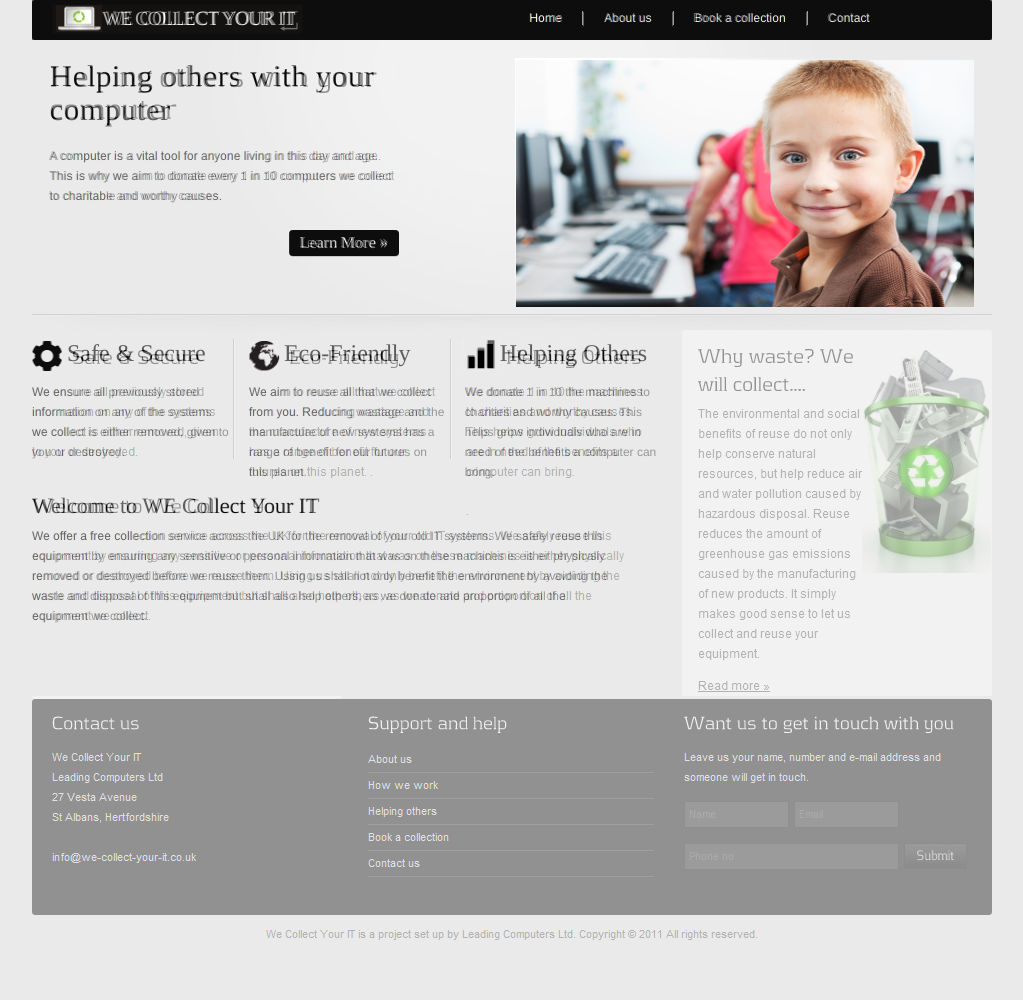
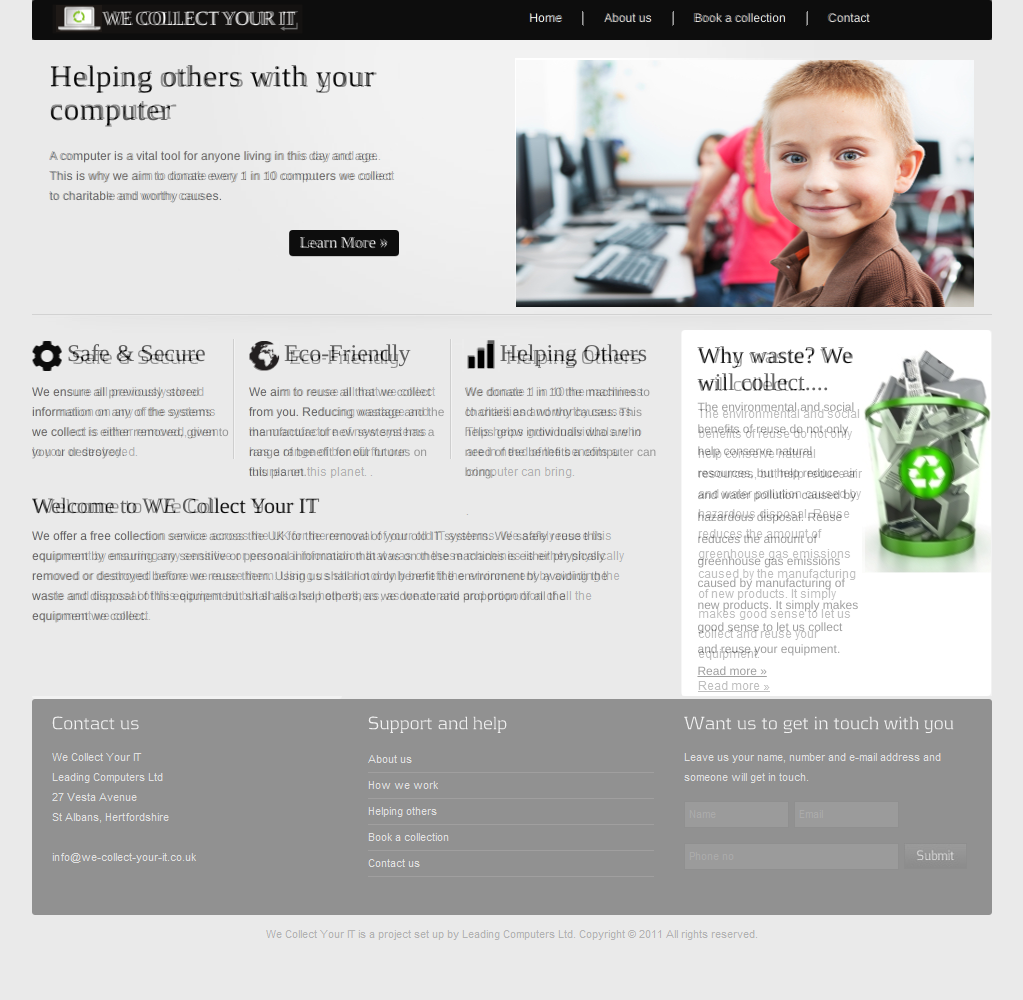
Before and after one commit to Hollyw00d/codingDojoSmallProjects, a PHP site: page / in a window 1280 px wide. Shown: the whole page, without its empty margins (128-1151 px from the left). Run offline with PHP 8.4, Linux system fonts and the light colour scheme.

Commit message:
callouts div done

```diff
--- a/zzz_coding-dojo-belt-tests/yellow-belt-css-html/css/styles.css
+++ b/zzz_coding-dojo-belt-tests/yellow-belt-css-html/css/styles.css
@@ -463,6 +463,16 @@ p {
     line-height: 20px;
 }
 
+a:link, a:visited {
+    color: #606060;
+    text-decoration: underline;
+}
+
+a:hover, a:active {
+    color: #606060;
+    text-decoration: none;
+}
+
 #wrapper {
     position: relative;
     width: 960px;
@@ -675,3 +685,41 @@ p {
             width: 580px;
             margin: 7px 0 0;
         }
+
+    #right-callouts {
+        display: inline-block;
+        vertical-align: top;
+        width: 310px;
+        height: 366px;
+        border-radius: 4px;
+        background: #fff;
+        margin: 15px 0 0 5px;
+    }
+
+        #right-callouts-text {
+            display: inline-block;
+            vertical-align: top;
+            width: 179px;
+        }
+
+            #right-callouts-text h2 {
+                padding: 12px 0 0 16px;
+                font-size: 24px;
+            }
+
+            #right-callouts-text p {
+                margin: 0;
+                padding: 0 0 0 16px;
+                line-height: 22px;
+            }
+
+        #right-callout-img {
+            display: inline-block;
+            vertical-align: top;
+            width: 126px;
+        }
+
+            #right-callout-img img {
+                vertical-align: top;
+                padding: 13px 0 0 0;
+            }
--- a/zzz_coding-dojo-belt-tests/yellow-belt-css-html/index.html
+++ b/zzz_coding-dojo-belt-tests/yellow-belt-css-html/index.html
@@ -73,6 +73,25 @@
 
         </div>
 
+        <div id="right-callouts">
+
+            <div id="right-callouts-text">
+                <h2>Why waste? We will collect....</h2>
+
+                <p>The environmental and social benefits of reuse do not only help conserve natural resources, but help reduce air and water pollution caused by hazardous disposal. Reuse reduces the amount of greenhouse gas emissions caused by manufacturing of new products. It simply makes good sense to let us collect and reuse your equipment.</p>
+
+                <p><a href="#">Read more &raquo;</a></p>
+            </div>
+
+            <div id="right-callout-img"><img src="images/recycle.png" width="126" height="229" alt="recycle image" /></div>
+
+        </div>
+
+    </div>
+
+    <div id="footer">
+
+
 
     </div>
 
```
Lines whose indentation alone changed are shown as unchanged.
